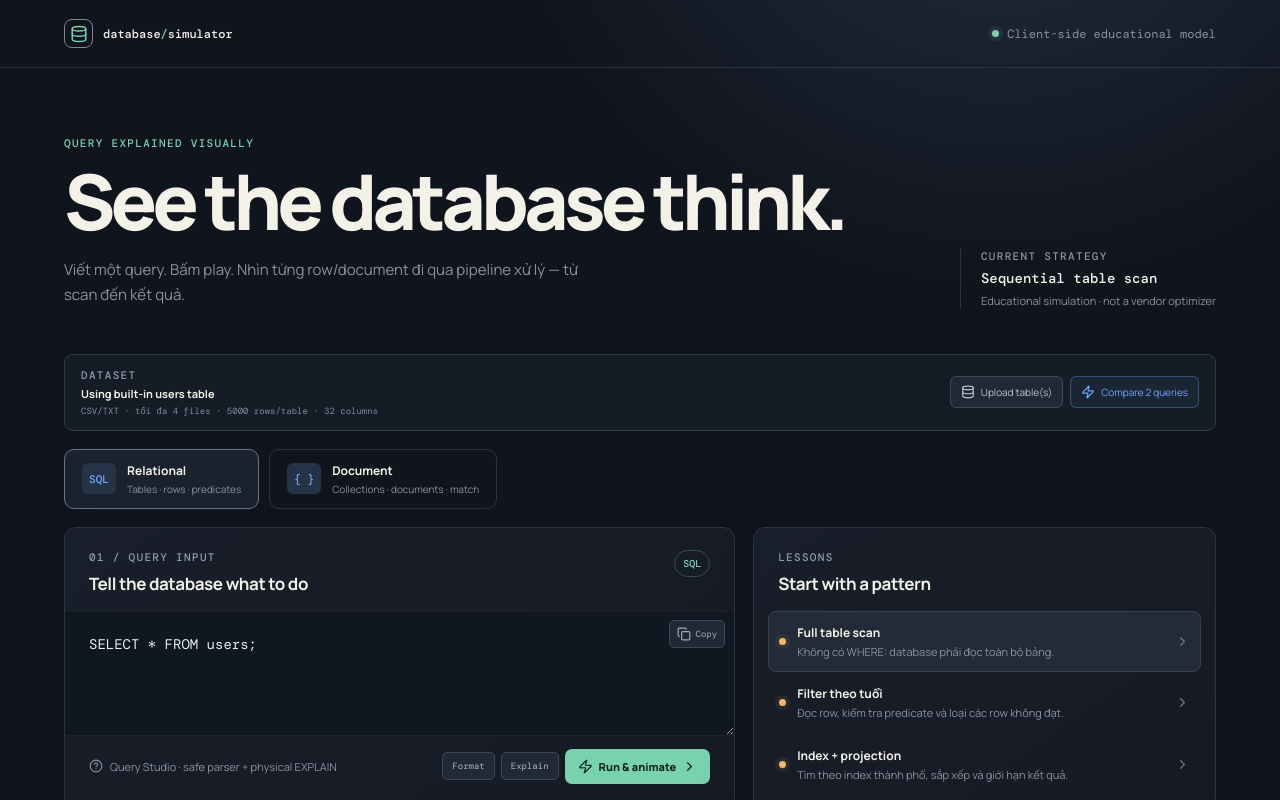
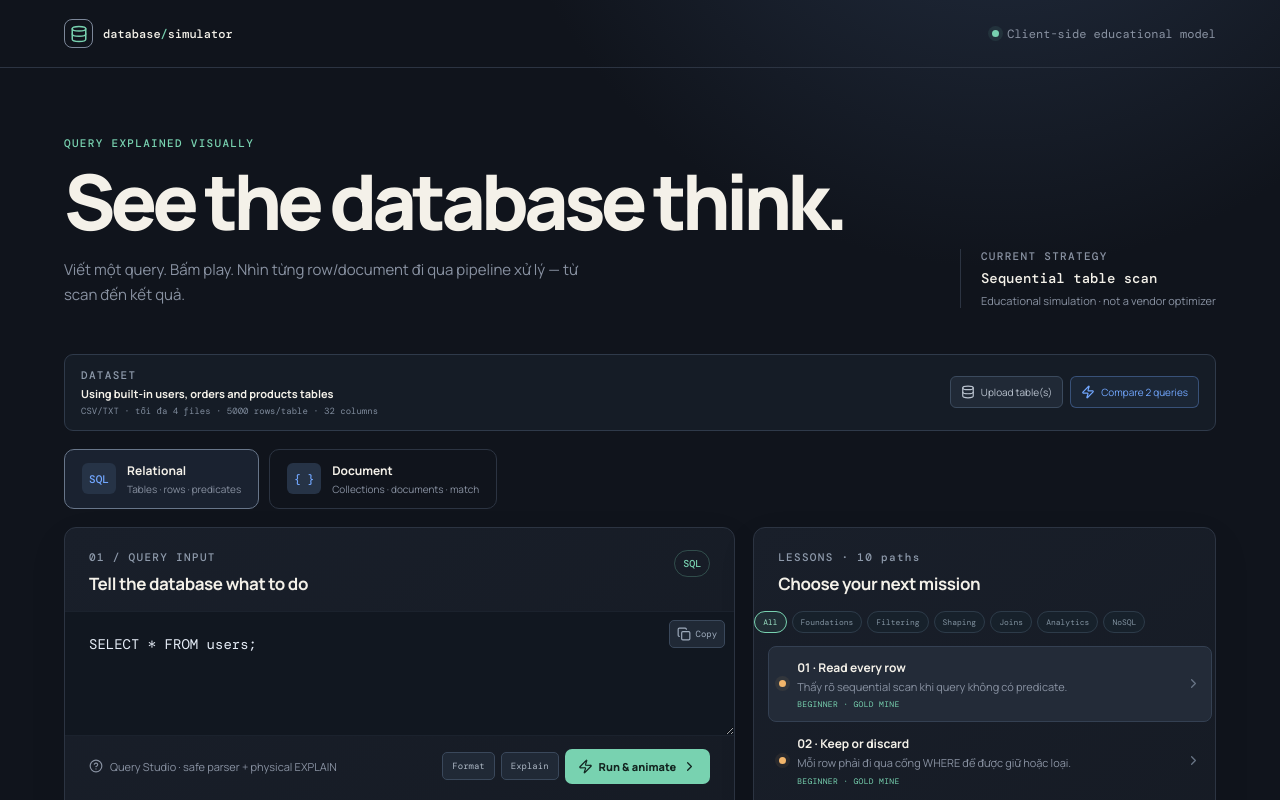
Before and after one commit to lhlhai/database-simulator, a React (Vite) app: page / in a window 1280 px wide. Shown: the top 800 px of the page. Built offline with nearby package versions, Linux system fonts and the light colour scheme.

Commit message:
feat: expand interactive lesson curriculum

```diff
--- a/src/App.tsx
+++ b/src/App.tsx
@@ -1,6 +1,6 @@
 import { useEffect, useMemo, useRef, useState, type CSSProperties } from 'react'
 import { Play, Pause, RotateCcw, SkipForward, Database, ChevronRight, CircleHelp, Zap, Copy, Check, Pickaxe, Gem, Trophy, ArrowDown, ShieldCheck, X } from 'lucide-react'
-import { presets, users } from './data/datasets'
+import { builtInTables, presets, users } from './data/datasets'
 import { simulate } from './lib/simulator'
 import type { Dialect, QueryPlan, RowData } from './lib/types'
 import { createPlayState, expectedAction, isPlaySupported, isRowPlaySupported, takePlayAction, type PlayAction, type PlayState } from './lib/playMode'
@@ -21,9 +21,10 @@ function App() {
   const [playing, setPlaying] = useState(false)
   const [viewMode, setViewMode] = useState<'watch' | 'play'>('play')
   const [playState, setPlayState] = useState<PlayState>(() => createPlayState())
-  const [tables, setTables] = useState<UserTable[]>([{ name: 'users', rows: users, columns: Object.keys(users[0]), source: 'built-in sample' }])
-  const [datasetMessage, setDatasetMessage] = useState('Using built-in users table')
+  const [tables, setTables] = useState<UserTable[]>(builtInTables)
+  const [datasetMessage, setDatasetMessage] = useState('Using built-in users, orders and products tables')
   const [compareOpen, setCompareOpen] = useState(false)
+  const [lessonCategory, setLessonCategory] = useState<'all' | 'foundations' | 'filtering' | 'shaping' | 'joins' | 'analytics' | 'nosql'>('all')
   const [compareA, setCompareA] = useState('SELECT * FROM users WHERE age > 18;')
   const [compareB, setCompareB] = useState('SELECT name, age FROM users WHERE age > 18;')
   const [comparison, setComparison] = useState<[ComparisonResult, ComparisonResult] | null>(null)
@@ -62,11 +63,11 @@ function App() {
   }
   const chooseDialect = (next: Dialect) => {
     const nextPreset = presets.find((item) => item.dialect === next)!
-    setDialect(next); setQuery(nextPreset.query); run(next, nextPreset.query)
+    setDialect(next); setLessonCategory('all'); setQuery(nextPreset.query); setViewMode(nextPreset.mode === 'watch' ? 'watch' : 'play'); run(next, nextPreset.query)
   }
   const choosePreset = (id: string) => {
     const preset = presets.find((item) => item.id === id)!
-    setDialect(preset.dialect); setQuery(preset.query); run(preset.dialect, preset.query)
+    setDialect(preset.dialect); setQuery(preset.query); setViewMode(preset.mode === 'watch' ? 'watch' : 'play'); run(preset.dialect, preset.query)
   }
   const advance = () => setStep((value) => value >= plan.events.length - 1 ? 0 : value + 1)
   const playAction = (action: PlayAction) => setPlayState((state) => takePlayAction(plan, state, datasetRows, action))
@@ -106,7 +107,7 @@ function App() {
           <div className="editor-footer"><span><CircleHelp size={14} /> Query Studio · safe parser + physical EXPLAIN</span><div className="editor-actions"><button className="tool-button" onClick={() => setQuery(query.trim().replace(/\s+/g, ' '))}>Format</button><button className="tool-button" onClick={() => { setViewMode('watch'); setStep(-1); setSelectedNode(plan.nodes[0]?.id ?? null) }}>Explain</button><button className="run-button" onClick={() => run()}><Zap size={15} /> Run & animate <ChevronRight size={15} /></button></div></div>
           {error && <div className="error-box">{error}</div>}
         </div>
-        <div className="panel presets-panel"><div className="panel-heading"><div><span className="section-kicker">LESSONS</span><h2>Start with a pattern</h2></div></div><div className="preset-list">{presets.filter((item) => item.dialect === dialect).map((item) => <button key={item.id} className={`preset ${query === item.query ? 'selected' : ''}`} onClick={() => choosePreset(item.id)}><span className="preset-dot" /><span><strong>{item.label}</strong><small>{item.description}</small></span><ChevronRight size={15} /></button>)}</div></div>
+        <div className="panel presets-panel"><div className="panel-heading"><div><span className="section-kicker">LESSONS · {presets.filter((item) => item.dialect === dialect).length} paths</span><h2>Choose your next mission</h2></div></div><div className="lesson-categories">{[['all','All'],['foundations','Foundations'],['filtering','Filtering'],['shaping','Shaping'],['joins','Joins'],['analytics','Analytics'],['nosql','NoSQL']].map(([value, label]) => <button key={value} className={lessonCategory === value ? 'active' : ''} onClick={() => setLessonCategory(value as typeof lessonCategory)}>{label}</button>)}</div><div className="preset-list">{presets.filter((item) => item.dialect === dialect && (lessonCategory === 'all' || item.category === lessonCategory)).map((item) => <button key={item.id} className={`preset ${query === item.query ? 'selected' : ''}`} onClick={() => choosePreset(item.id)}><span className="preset-dot" /><span><strong>{item.label}</strong><small>{item.description}</small><em className={`lesson-meta ${item.difficulty ?? 'beginner'}`}>{item.difficulty ?? 'beginner'} · {item.mode === 'row-play' ? 'Gold Mine' : item.mode === 'pipeline-play' ? 'Pipeline Play' : 'Watch'}</em></span><ChevronRight size={15} /></button>)}</div></div>
       </section>
 
       <section className="panel simulation-panel"><div className="panel-heading simulation-heading"><div><span className="section-kicker">02 / EXECUTION TIMELINE</span><h2>{viewMode === 'play' ? 'Play the query' : 'Follow the data'}</h2></div><div className="view-switch"><button className={viewMode === 'watch' ? 'selected' : ''} onClick={() => setViewMode('watch')}>Watch</button><button className={viewMode === 'play' ? 'selected' : ''} disabled={!isPlaySupported(plan)} onClick={() => { setViewMode('play'); setPlaying(false); setPlayState(createPlayState()) }}>Play mode</button>{viewMode === 'watch' && <div className="playback"><button aria-label="Reset" onClick={() => { setPlaying(false); setStep(-1) }}><RotateCcw size={15} /></button><button className="play-main" aria-label={playing ? 'Pause animation' : isDone ? 'Replay animation' : 'Play animation'} onClick={() => { if (isDone) setStep(-1); setPlaying((value) => !value) }}>{playing ? <Pause size={16} /> : isDone ? <RotateCcw size={16} /> : <Play size={16} fill="currentColor" />}</button><button aria-label="Step forward" onClick={() => { setPlaying(false); advance() }}><SkipForward size={15} /></button><label>Speed <select value={speed} onChange={(e) => setSpeed(Number(e.target.value))}><option value={0.5}>0.5×</option><option value={1}>1×</option><option value={1.5}>1.5×</option></select></label></div>}</div></div>
@@ -208,7 +209,7 @@ function MinePlayBoard({ state, rows, plan, onAction, onReset, autoEnabled = fal
 
 function PlayBoard({ state, rows, plan, onAction, onReset, autoEnabled = false }: { state: PlayState; rows: RowData[]; plan: QueryPlan; onAction: (action: PlayAction) => void; onReset: () => void; autoEnabled?: boolean }) {
   const rowPlay = isRowPlaySupported(plan)
-  if (!rowPlay) return <StagePlayBoard plan={plan} autoEnabled={autoEnabled} />
+  if (plan.physicalPlan || !rowPlay) return <StagePlayBoard plan={plan} autoEnabled={autoEnabled} />
   return <MinePlayBoard state={state} rows={rows} plan={plan} onAction={onAction} onReset={onReset} autoEnabled={autoEnabled} />
 }
 
--- a/src/data/datasets.ts
+++ b/src/data/datasets.ts
@@ -1,4 +1,5 @@
 import type { Preset, RowData } from '../lib/types'
+import type { UserTable } from '../lib/dataset'
 
 export const users: RowData[] = [
   { id: 101, name: 'An', age: 17, role: 'student', active: true, city: 'Hanoi' },
@@ -9,11 +10,40 @@ export const users: RowData[] = [
   { id: 106, name: 'Lan', age: 28, role: 'pm', active: false, city: 'Da Nang' },
 ]
 
+export const orders: RowData[] = [
+  { id: 1001, user_id: 102, product_id: 201, amount: 1200, status: 'paid' },
+  { id: 1002, user_id: 102, product_id: 202, amount: 25, status: 'paid' },
+  { id: 1003, user_id: 103, product_id: 203, amount: 300, status: 'pending' },
+  { id: 1004, user_id: 104, product_id: 201, amount: 1200, status: 'paid' },
+  { id: 1005, user_id: 105, product_id: 202, amount: 25, status: 'cancelled' },
+]
+
+export const products: RowData[] = [
+  { id: 201, name: 'Laptop', category: 'hardware', price: 1200 },
+  { id: 202, name: 'Mouse', category: 'hardware', price: 25 },
+  { id: 203, name: 'Monitor', category: 'hardware', price: 300 },
+]
+
+export const builtInTables: UserTable[] = [
+  { name: 'users', rows: users, columns: Object.keys(users[0]), source: 'built-in sample' },
+  { name: 'orders', rows: orders, columns: Object.keys(orders[0]), source: 'built-in sample' },
+  { name: 'products', rows: products, columns: Object.keys(products[0]), source: 'built-in sample' },
+]
+
 export const presets: Preset[] = [
-  { id: 'sql-scan', dialect: 'sql', label: 'Full table scan', query: 'SELECT * FROM users;', description: 'Không có WHERE: database phải đọc toàn bộ bảng.' },
-  { id: 'sql-filter', dialect: 'sql', label: 'Filter theo tuổi', query: 'SELECT * FROM users WHERE age > 18;', description: 'Đọc row, kiểm tra predicate và loại các row không đạt.' },
-  { id: 'sql-index', dialect: 'sql', label: 'Index + projection', query: "SELECT name, city FROM users WHERE city = 'Hanoi' ORDER BY age DESC LIMIT 2;", description: 'Tìm theo index thành phố, sắp xếp và giới hạn kết quả.' },
-  { id: 'mongo-scan', dialect: 'nosql', label: 'Collection scan', query: 'db.users.find({})', description: 'Filter rỗng: MongoDB-like engine duyệt toàn bộ document.' },
-  { id: 'mongo-filter', dialect: 'nosql', label: 'Match document', query: 'db.users.find({ age: { $gt: 18 } })', description: 'Match predicate trên từng document.' },
-  { id: 'mongo-project', dialect: 'nosql', label: 'Projection + limit', query: "db.users.find({ active: true }, { name: 1, role: 1, _id: 0 }).limit(3)", description: 'Match, chỉ giữ field cần thiết và trả tối đa 3 document.' },
+  { id: 'sql-scan', dialect: 'sql', label: '01 · Read every row', query: 'SELECT * FROM users;', description: 'Thấy rõ sequential scan khi query không có predicate.', category: 'foundations', difficulty: 'beginner', mode: 'row-play', goal: 'Đào toàn bộ row vào Result Chest.' },
+  { id: 'sql-filter', dialect: 'sql', label: '02 · Keep or discard', query: 'SELECT * FROM users WHERE age > 18;', description: 'Mỗi row phải đi qua cổng WHERE để được giữ hoặc loại.', category: 'filtering', difficulty: 'beginner', mode: 'row-play', goal: 'Phân loại row vào Result hoặc Filter Pit.' },
+  { id: 'sql-null-filter', dialect: 'sql', label: '03 · Combine predicates', query: "SELECT * FROM users WHERE age >= 18 AND active = true;", description: 'So sánh cách AND yêu cầu row vượt qua nhiều điều kiện.', category: 'filtering', difficulty: 'beginner', mode: 'row-play', goal: 'Theo dõi predicate kết hợp trên từng row.' },
+  { id: 'sql-project', dialect: 'sql', label: '04 · Shape the payload', query: 'SELECT name, city FROM users WHERE active = true;', description: 'Filter trước, sau đó chỉ gửi các column cần thiết về client.', category: 'shaping', difficulty: 'beginner', mode: 'row-play', goal: 'Hiểu projection làm payload nhỏ hơn thế nào.' },
+  { id: 'sql-order-limit', dialect: 'sql', label: '05 · Sort then limit', query: 'SELECT name, age FROM users ORDER BY age DESC LIMIT 3;', description: 'Quan sát ORDER BY và LIMIT thay đổi output cuối.', category: 'shaping', difficulty: 'intermediate', mode: 'pipeline-play', goal: 'Nhận biết LIMIT không thay thế việc scan nguồn.' },
+  { id: 'sql-index', dialect: 'sql', label: '06 · Index-assisted lookup', query: "SELECT name, city FROM users WHERE city = 'Hanoi' ORDER BY age DESC LIMIT 2;", description: 'So sánh lookup theo index giáo dục với sequential scan.', category: 'filtering', difficulty: 'intermediate', mode: 'pipeline-play', goal: 'Hiểu trade-off giữa scan và index lookup.' },
+  { id: 'sql-inner-join', dialect: 'sql', label: '07 · Match two tables', query: 'SELECT u.name, o.amount FROM users u JOIN orders o ON u.id = o.user_id;', description: 'Theo dõi hai input relation và các cặp row match.', category: 'joins', difficulty: 'intermediate', mode: 'pipeline-play', goal: 'Đọc join condition và intermediate relation.' },
+  { id: 'sql-left-join', dialect: 'sql', label: '08 · Keep unmatched rows', query: 'SELECT u.name, o.amount FROM users u LEFT JOIN orders o ON u.id = o.user_id;', description: 'LEFT JOIN giữ user không có order tương ứng.', category: 'joins', difficulty: 'advanced', mode: 'pipeline-play', goal: 'Phân biệt matched và preserved-left rows.' },
+  { id: 'sql-aggregate', dialect: 'sql', label: '09 · Group the revenue', query: 'SELECT u.city, SUM(o.amount) AS revenue FROM users u JOIN orders o ON u.id = o.user_id GROUP BY u.city;', description: 'Join, gom nhóm và tính tổng theo city.', category: 'analytics', difficulty: 'advanced', mode: 'pipeline-play', goal: 'Theo dõi aggregate tạo intermediate groups.' },
+  { id: 'sql-join-filter', dialect: 'sql', label: '10 · Filter before the join', query: "SELECT u.name, o.amount FROM users u JOIN orders o ON u.id = o.user_id WHERE o.status = 'paid';", description: 'Xem DuckDB có đẩy filter xuống trước JOIN hay không.', category: 'joins', difficulty: 'advanced', mode: 'pipeline-play', goal: 'Đọc physical plan và filter pushdown.' },
+  { id: 'mongo-scan', dialect: 'nosql', label: '01 · Scan a collection', query: 'db.users.find({})', description: 'Collection scan khi filter rỗng.', category: 'nosql', difficulty: 'beginner', mode: 'row-play', goal: 'Đưa mọi document qua collection output.' },
+  { id: 'mongo-filter', dialect: 'nosql', label: '02 · Match documents', query: 'db.users.find({ age: { $gt: 18 } })', description: 'Match predicate trên từng document.', category: 'nosql', difficulty: 'beginner', mode: 'row-play', goal: 'Phân loại document theo predicate.' },
+  { id: 'mongo-and', dialect: 'nosql', label: '03 · Match multiple rules', query: 'db.users.find({ $and: [{ active: true }, { age: { $gte: 18 } }] })', description: 'Kết hợp nhiều điều kiện trong document query.', category: 'nosql', difficulty: 'intermediate', mode: 'row-play', goal: 'Hiểu $and khi nhiều predicate cùng tồn tại.' },
+  { id: 'mongo-project', dialect: 'nosql', label: '04 · Project documents', query: "db.users.find({ active: true }, { name: 1, role: 1, _id: 0 }).limit(3)", description: 'Match, projection và limit trong một document pipeline.', category: 'nosql', difficulty: 'intermediate', mode: 'pipeline-play', goal: 'Quan sát document shape thay đổi qua pipeline.' },
+  { id: 'mongo-sort', dialect: 'nosql', label: '05 · Sort the collection', query: 'db.users.find({}).sort({ age: -1 }).limit(3)', description: 'Sort và limit sau collection scan.', category: 'nosql', difficulty: 'intermediate', mode: 'pipeline-play', goal: 'Phân biệt scan, sort và limit.' },
 ]
```
Also changed, not shown: src/lib/types.ts (+7 -0 lines), src/styles.css, 1 other file (tests, documents, lock files or other folders).
